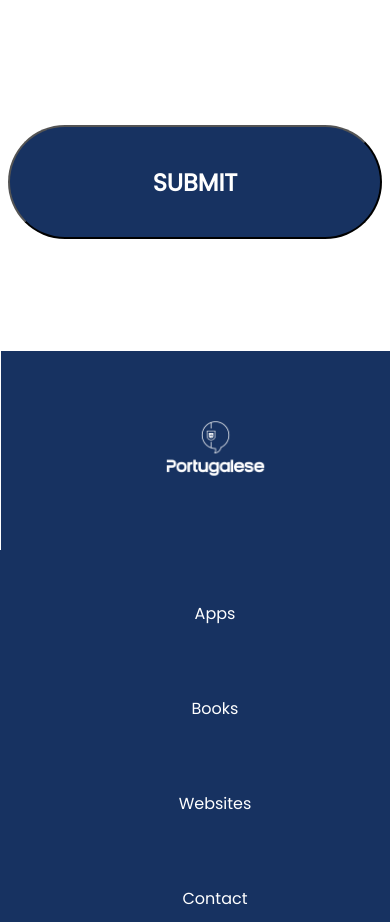
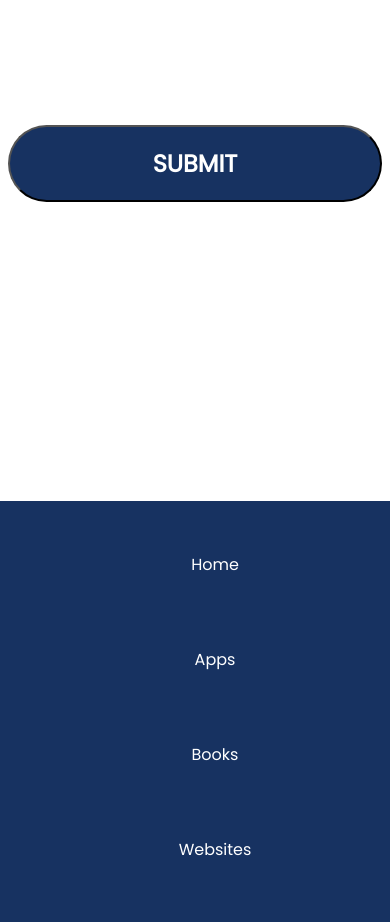
Before and after one commit to ahayes9247/portuguese-app, a React (Create React App) app: page /Contact in a window 390 px wide. Shown: the part 1201-2123 px from the top of the page. Built offline with nearby package versions, Linux system fonts and the light colour scheme.

Commit message:
Fixes the mobile footer links

```diff
--- a/src/App.css
+++ b/src/App.css
@@ -3,7 +3,8 @@
 /* Set CSS rules for the navigation bar for mobile devices. */
 @media only screen and (max-width: 600px) {
     #article-wrapper {
-        height: 100vh;
+        height: 100%;
+        max-height: 100%;
     }
 
     #article-wrapper a,
@@ -36,8 +37,8 @@
     .article-button {
         color: #fff;
         background-color: #173261;
-        padding: 10%;
-        margin: 15% 0% 0% 0%;
+        padding: 5%;
+        margin: 15% 0% 50% 0%;
         width: 100%;
         border-radius: 100px;
         text-transform: uppercase;
--- a/src/Footer.css
+++ b/src/Footer.css
@@ -33,23 +33,33 @@ footer {
   }
 
   #footer-logo-container{
-    width: 100vw;
-    position: aboslute;
+    width: 100%;
+    position: absolute;
     left: 0;
     right: 0;
     margin-left: -2%;
     background: #173261;
+    display: none;
   }
 
   .footer-logo-image {
-    width: 50%;
-    height: 50%;
-    margin-left: 30%;
+    display: none;
+  }
+
+  .mobile-footer-link{
+    display: normal;
+    font-family: 'Poppins', sans-serif;
+    font-size: 16px;
+    color: #fff;
+    text-decoration: none;
   }
 }
 
 /* Set CSS rules for the navigation bar for desktop devices. */
 @media only screen and (min-width: 768px) {
+  .mobile-footer-link {
+    display: none;
+  }
 
     #footer-article {
         background-color: #173261;
--- a/src/Footer.js
+++ b/src/Footer.js
@@ -15,6 +15,12 @@ function Footer() {
                         <nav id="footer-nav">
                             <div id="footer-links">
                             <ul>
+                            <li>
+                                    <a href="/" class="mobile-footer-link">
+                                        Home
+                                    </a>
+                                </li>
+
                                 <li>
                                     <a href="/MobileApps">
                                         Apps
```
